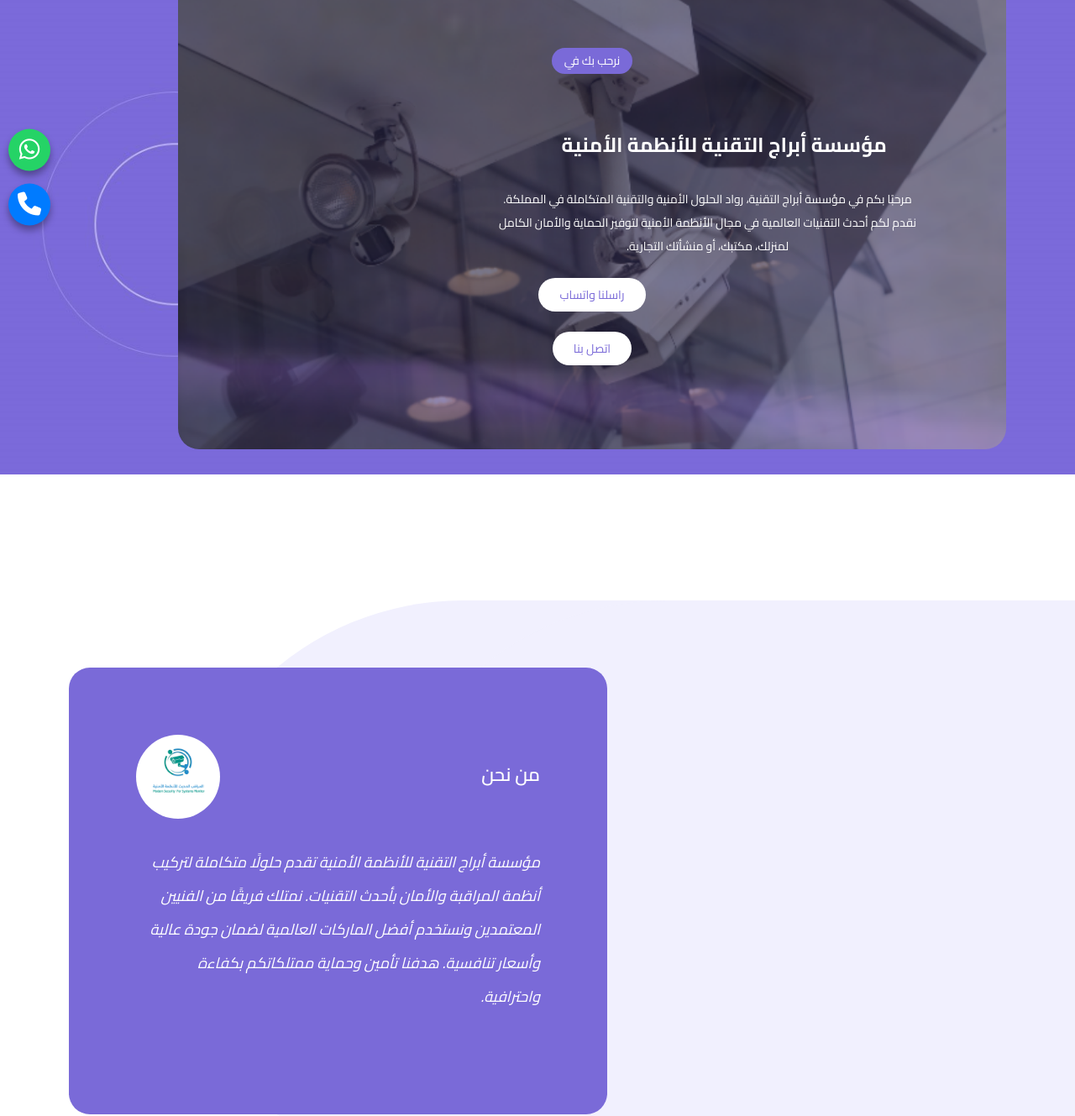
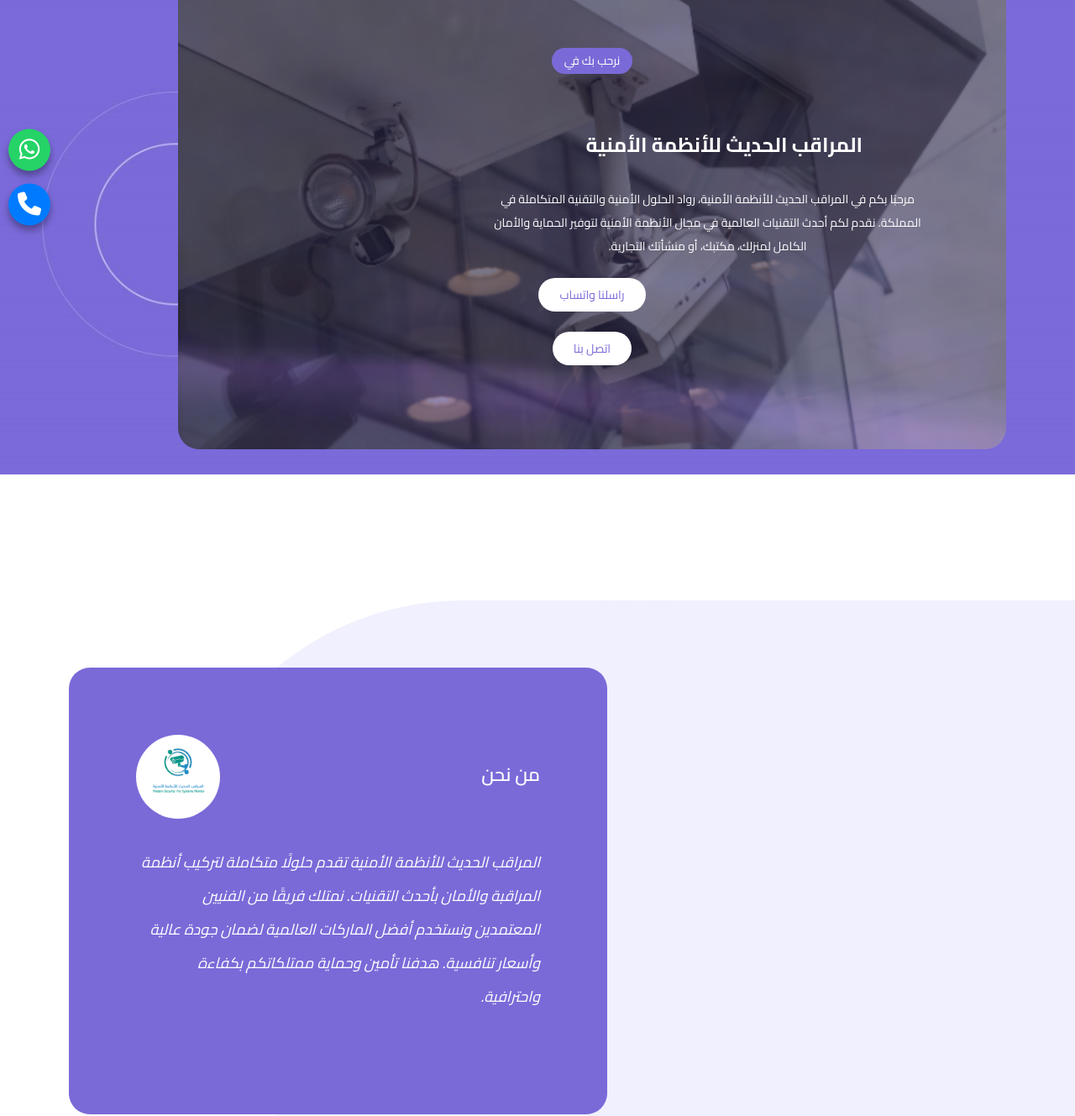
Before and after one commit to ramiAlrahawi/rami, a plain HTML site: page index.html in a window 1280 px wide. Shown: the part 163-1492 px from the top of the page at 84% size. Drawn offline with nearby package versions, Linux system fonts and the light colour scheme.

Commit message:
Add files via upload

```diff
--- a/index.html
+++ b/index.html
@@ -267,10 +267,10 @@ https://templatemo.com/tm-586-scholar
                                 <br>
                                 <br> -->
 
-                                <h2 style="direction: rtl; font-size: 1.5rem; margin-bottom: 15px; "> مؤسسة أبراج التقنية للأنظمة الأمنية </h2>
+                                <h2 style="direction: rtl; font-size: 1.5rem; margin-bottom: 15px; "> المراقب الحديث للأنظمة الأمنية </h2>
                                 <p style="direction: rtl;">
 
-                                    مرحبًا بكم في مؤسسة أبراج التقنية، رواد الحلول الأمنية والتقنية المتكاملة في المملكة. نقدم لكم أحدث التقنيات العالمية في مجال الأنظمة الأمنية لتوفير الحماية والأمان الكامل لمنزلك، مكتبك، أو منشأتك التجارية.
+                                    مرحبًا بكم في المراقب الحديث للأنظمة الأمنية، رواد الحلول الأمنية والتقنية المتكاملة في المملكة. نقدم لكم أحدث التقنيات العالمية في مجال الأنظمة الأمنية لتوفير الحماية والأمان الكامل لمنزلك، مكتبك، أو منشأتك التجارية.
                                 </p>
 
 
@@ -315,7 +315,7 @@ https://templatemo.com/tm-586-scholar
                                 </div>
                                 <br><br><br>
 
-                                <p> مؤسسة أبراج التقنية للأنظمة الأمنية تقدم حلولًا متكاملة لتركيب أنظمة المراقبة والأمان بأحدث التقنيات. نمتلك فريقًا من الفنيين المعتمدين ونستخدم أفضل الماركات العالمية لضمان جودة عالية وأسعار تنافسية. هدفنا تأمين وحماية
+                                <p> المراقب الحديث للأنظمة الأمنية تقدم حلولًا متكاملة لتركيب أنظمة المراقبة والأمان بأحدث التقنيات. نمتلك فريقًا من الفنيين المعتمدين ونستخدم أفضل الماركات العالمية لضمان جودة عالية وأسعار تنافسية. هدفنا تأمين وحماية
                                     ممتلكاتكم بكفاءة واحترافية.
 
                                 </p>
@@ -790,7 +790,7 @@ https://templatemo.com/tm-586-scholar
   display: block;
   margin: 0 auto;">
             <!-- <p style="margin: 5px 0;">© 2025 جميع الحقوق محفوظة.</p>
-            <p style="margin: 5px 0;">مؤسسة أبراج التقنية للأنظمة الأمنية.</p>
+            <p style="margin: 5px 0;">المراقب الحديث للأنظمة الأمنية.</p>
         </div> -->
     </footer>
 
```
